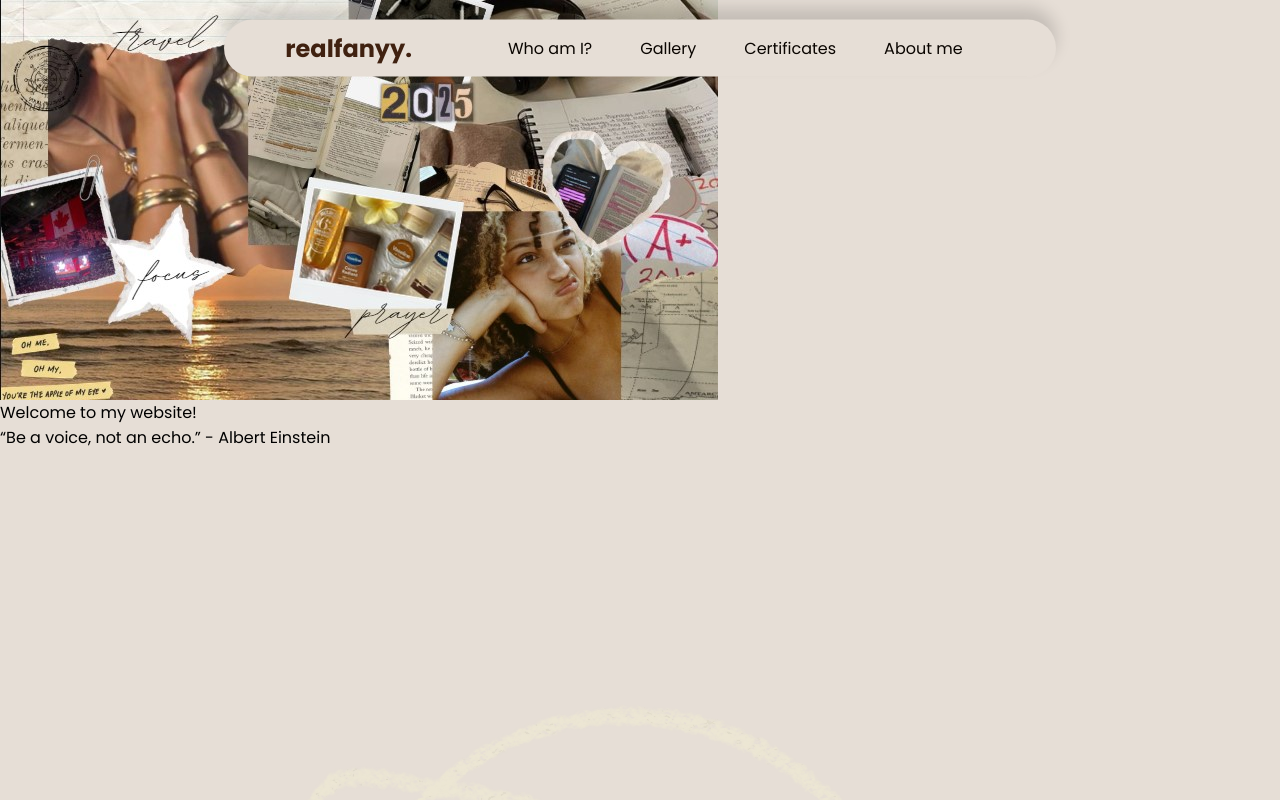
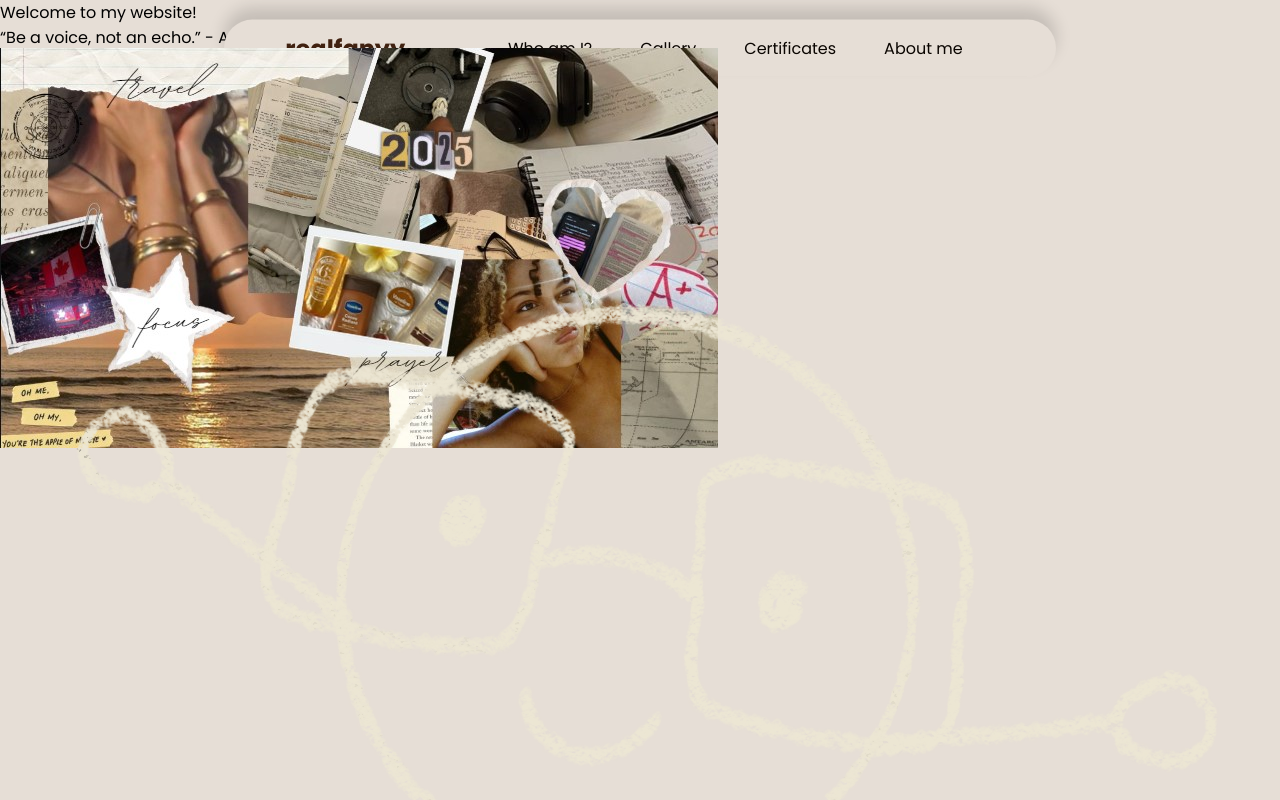
Before and after one commit to StefanyLino/realfanyy, a plain HTML site: page index.html in a window 1280 px wide. Shown: the top 800 px of the page. Drawn offline with Linux system fonts and the light colour scheme.

Commit message:
Style - CSS

```diff
--- a/style.css
+++ b/style.css
@@ -67,8 +67,9 @@ nav a:hover{
     text-decoration: underline;
 }
 
-.container img{
+img{
     display: flex;
+    position: absolute;
     top: 3rem;
-    left: 100%;
+
 }
```
